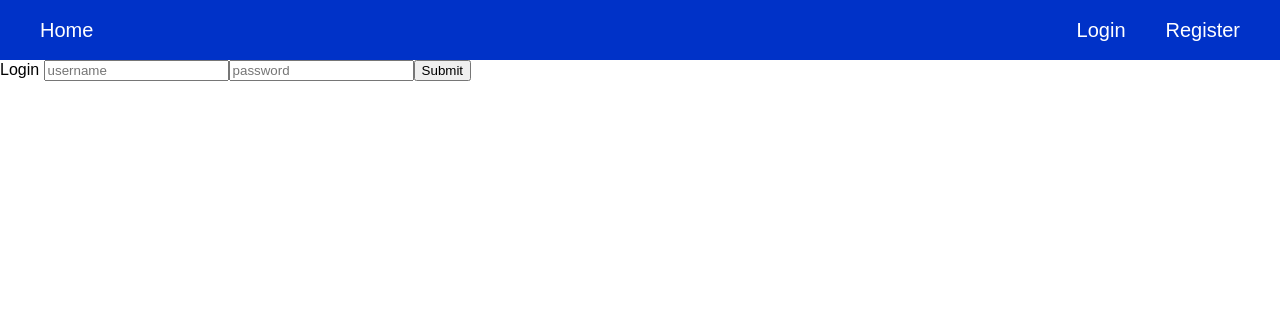
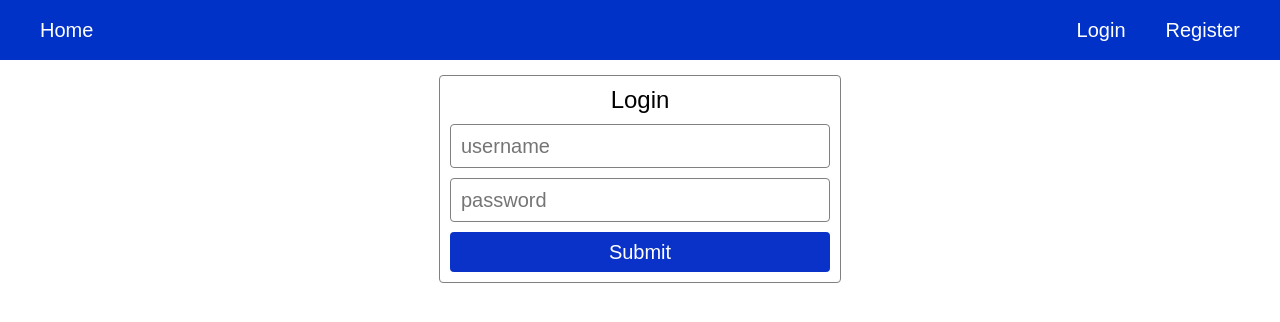
Before and after one commit to piotr-walen/YetAnotherToDoApp, a React (Create React App) app in the folder client/: page /login in a window 1280 px wide. Shown: the top 322 px of the page. Built offline with nearby package versions, Linux system fonts and the light colour scheme.

Commit message:
Add styles to form

```diff
--- a/client/src/components/LoginForm.js
+++ b/client/src/components/LoginForm.js
@@ -1,5 +1,5 @@
 import React, { Component } from 'react';
-
+import styled from 'styled-components';
 export default class LoginForm extends Component {
     state = {
         username: '',
@@ -29,22 +29,67 @@ export default class LoginForm extends Component {
 
     render() {
         return (
-            <form onSubmit={this.handleSubmit}>
-                <label> Login </label>
-                <input
+            <Form onSubmit={this.handleSubmit}>
+                <Label> Login </Label>
+                <Input
                     type="text"
                     value={this.state.username}
                     onChange={this.handleChange('username')}
                     placeholder="username"
                 />
-                <input
+                <Input
                     value={this.state.password}
                     type="password"
                     onChange={this.handleChange('password')}
                     placeholder="password"
                 />
-                <button type="submit">Submit</button>
-            </form>
+                <Button type="submit">Submit</Button>
+            </Form>
         );
     }
 }
+
+const Label = styled.label`
+    font-size: 24px;
+    margin-top: 10px;
+    margin: 10px auto 0px;
+`;
+
+const Form = styled.form`
+    display: flex;
+    flex-direction: column;
+    width: 400px;
+    border: 1px solid grey;
+    border-radius: 4px;
+    margin: 15px auto 0px;
+`;
+
+const Input = styled.input`
+    border: none;
+    background-image: none;
+    background-color: transparent;
+    -webkit-box-shadow: none;
+    -moz-box-shadow: none;
+    box-shadow: none;
+    height: 40px;
+    margin: 10px 10px 0px;
+    border-radius: 4px;
+    text-indent: 8px;
+    font-size: 20px;
+    border: 1px solid grey;
+`;
+
+const Button = styled.button`
+    border: none;
+    background-image: none;
+    background-color: transparent;
+    -webkit-box-shadow: none;
+    -moz-box-shadow: none;
+    box-shadow: none;
+    font-size: 20px;
+    height: 40px;
+    margin: 10px 10px 10px;
+    border-radius: 4px;
+    background-color: rgba(10, 50, 200, 1);
+    color: white;
+`;
```
